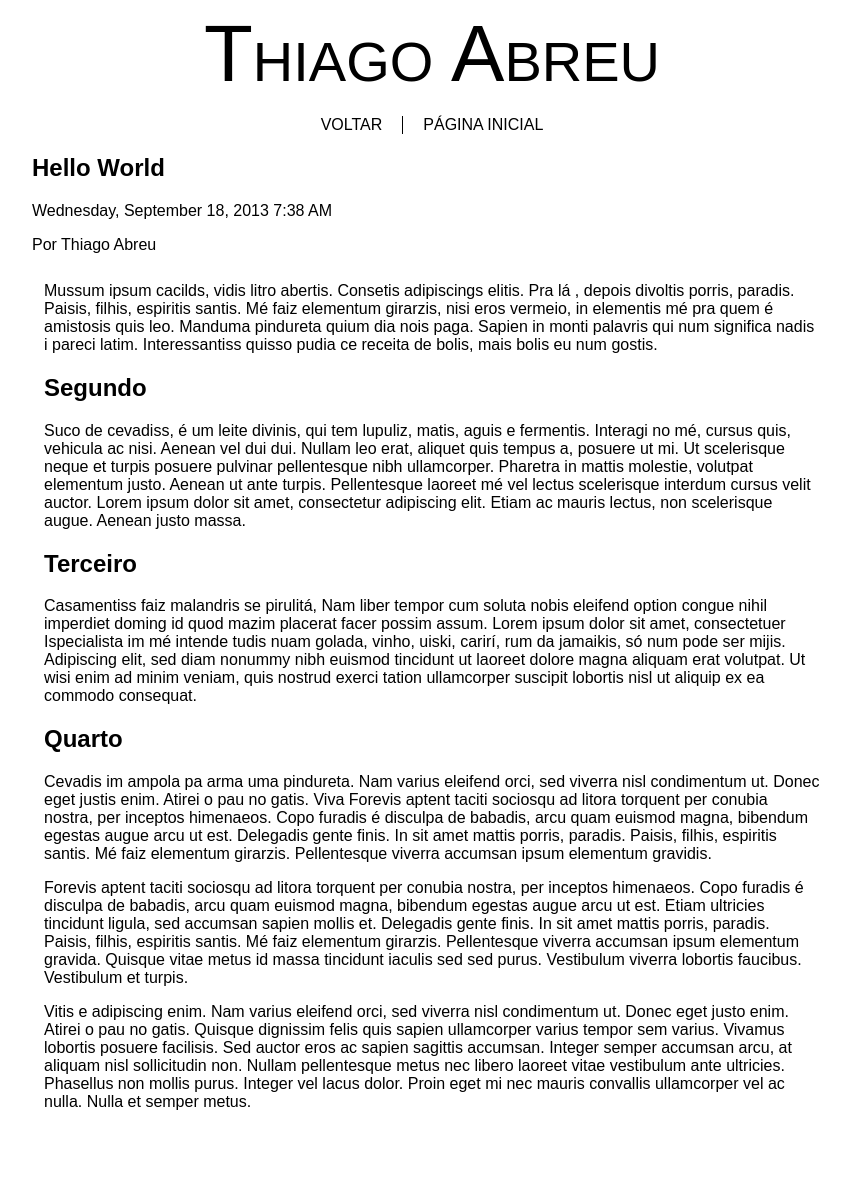
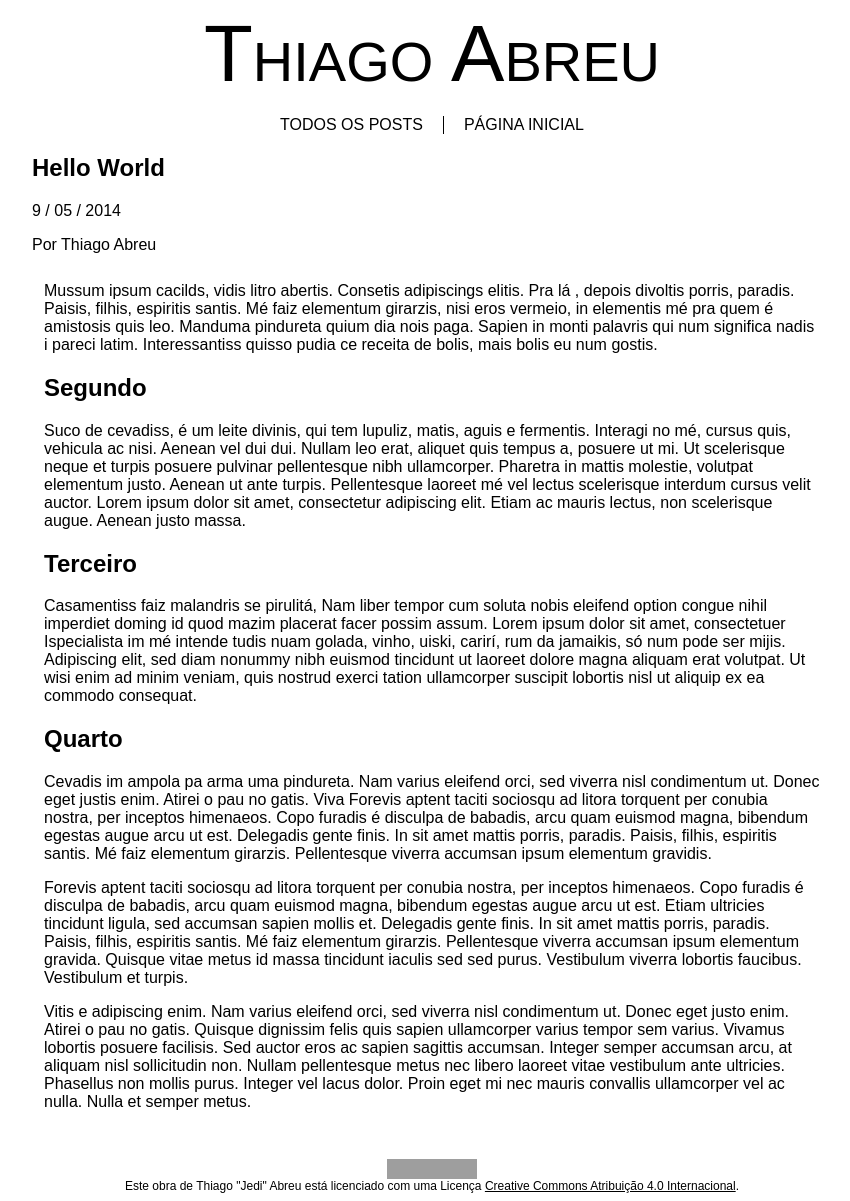
Before and after one commit to thiagojedi/thiagojedi.github.io, a Jekyll site: the page built from _posts/2014-05-09-hello.md, in a window 1280 px wide. Shown: the whole page, without its empty margins (208-1058 px from the left). Built offline with Jekyll 4.4.1, drawn with Linux system fonts in a browser that asks for light colours; before the commit the page ends 1147 px from its top, so only the background shows below that; grey boxes are pictures that could not be loaded.

```diff
--- a/_config.yml
+++ b/_config.yml
@@ -2,3 +2,8 @@ timezone: America/Recife
 markdown: kramdown
 
 paginate_path: "blog/page:num"
+
+permalink: none
+
+gems:
+  - jekyll-mentions
--- /dev/null
+++ b/_includes/blog_footer.html
@@ -0,0 +1,4 @@
+<footer>
+	“Always pass on what you have learned.”<br/>
+	<i>- Yoda</i>
+</footer>
--- /dev/null
+++ b/_includes/post_footer.html
@@ -0,0 +1,3 @@
+<footer>
+	<a rel="license" href="http://creativecommons.org/licenses/by/4.0/"><img alt="Licença Creative Commons" style="border-width:0" src="http://i.creativecommons.org/l/by/4.0/80x15.png" /></a><br />Este <span xmlns:dct="http://purl.org/dc/terms/" href="http://purl.org/dc/dcmitype/Text" rel="dct:type">obra</span> de <span xmlns:cc="http://creativecommons.org/ns#" property="cc:attributionName">Thiago "Jedi" Abreu</span> está licenciado com uma Licença <a rel="license" href="http://creativecommons.org/licenses/by/4.0/">Creative Commons Atribuição 4.0 Internacional</a>.
+</footer>
--- a/_includes/post_header.html
+++ b/_includes/post_header.html
@@ -4,7 +4,7 @@
 	</div>
 	<nav>
 		<ul>
-			<li><a href="/blog/">VOLTAR</a>
+			<li><a href="/blog/">TODOS OS POSTS</a>
 			<li><a href="/">PÁGINA INICIAL</a></li>
 		</ul>
 	</nav>
--- a/_layouts/blog.html
+++ b/_layouts/blog.html
@@ -11,9 +11,11 @@ paginate: 5
 
 </head>
 <body>
+		{% include blog_header.html %}
 	<main>
-		{% include blog_header.html %}
 		{{ content }}
 	</main>
+	{% include blog_footer.html %}
+
 </body>
 </html>
--- a/_layouts/post.html
+++ b/_layouts/post.html
@@ -7,18 +7,20 @@
 
 	<meta http-equiv="Content-Type" content="text/html; charset=UTF-8"/>
 	<meta name = "title" content = "{{ page.title }}">
-	<meta name ="copyright" content="Copyright (C) Thiago 'Jedi' Abreu">
+	<meta name ="copyright" content="Copyleft (C) Thiago 'Jedi' Abreu">
 </head>
 <body>
 	{% include post_header.html %}
 
 	<main>
 		<h2>{{ page.title }}</h2>
-		<p class = "dateline"> Wednesday, September 18, 2013 7:38 AM </p>
+		<p class = "dateline"> {{ page.date | date: "%-d / %m / %Y" }} </p>
 		Por <span class="byline-name"> Thiago Abreu </span>
 		<div class="post">
 			{{ content }}
 		</div>
 	</main>
+
+	{% include post_footer.html %}
 </body>
 </html>
```
